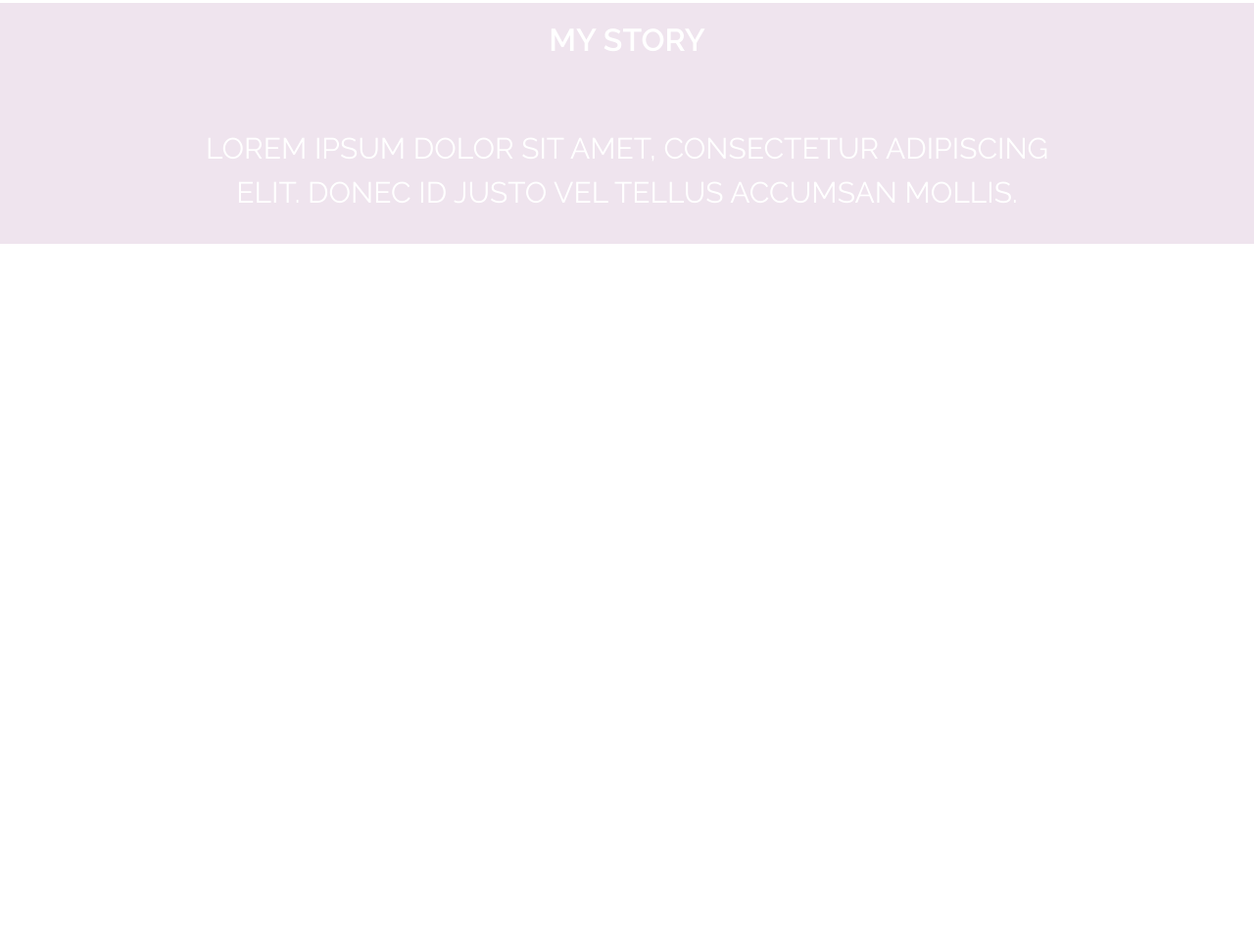
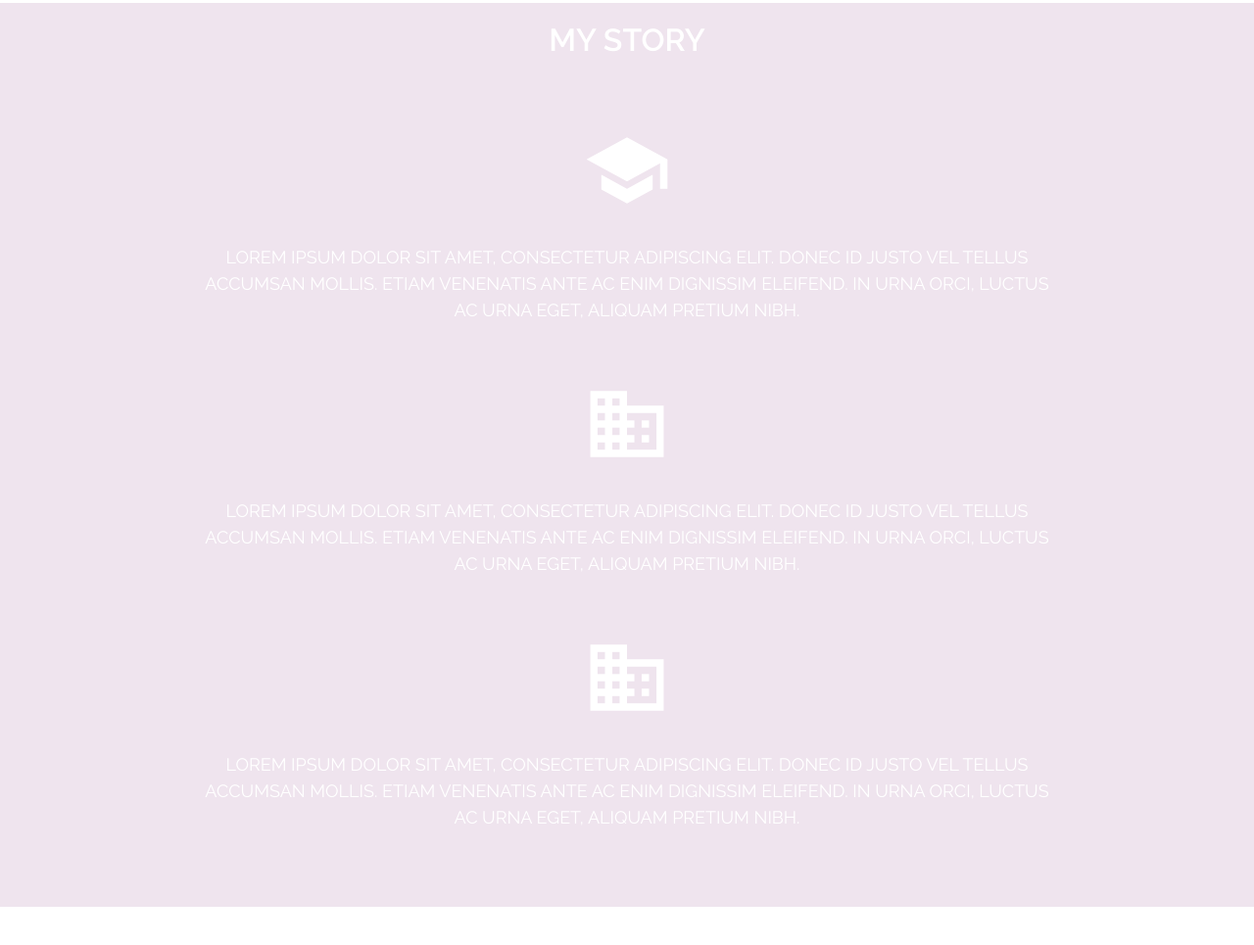
Before and after one commit to nroode/nroode.github.io, a plain HTML site: page index.html in a window 1280 px wide. Shown: the part 1402-2367 px from the top of the page at 98% size. Before the commit the page ends 1751 px from the top, so only its background shows below. Drawn offline with nearby package versions, Linux system fonts and the light colour scheme.

Commit message:
story updated

```diff
--- a/index.html
+++ b/index.html
@@ -53,7 +53,7 @@
 
     <div class="container">
 
-        <div class="section">
+        <div class="section one">
 
             <div class="row">
                 <div id="mainSec">
@@ -91,8 +91,18 @@
                 <div class="col m12">
                     <ul>
                         <li>
-                            <p>Lorem ipsum dolor sit amet, consectetur adipiscing elit. Donec id justo vel tellus accumsan mollis.</p>
+                                <i class="material-icons">school</i>
+                            <p>Lorem ipsum dolor sit amet, consectetur adipiscing elit. Donec id justo vel tellus accumsan mollis. Etiam venenatis ante ac enim dignissim eleifend. In urna orci, luctus ac urna eget, aliquam pretium nibh. </p>
                         </li>
+                        <li>
+                                <i class="material-icons">business</i>
+                            <p>Lorem ipsum dolor sit amet, consectetur adipiscing elit. Donec id justo vel tellus accumsan mollis. Etiam venenatis ante ac enim dignissim eleifend. In urna orci, luctus ac urna eget, aliquam pretium nibh. </p>
+                        </li>
+                        <li>
+                                <i class="material-icons">business</i>
+                            <p>Lorem ipsum dolor sit amet, consectetur adipiscing elit. Donec id justo vel tellus accumsan mollis. Etiam venenatis ante ac enim dignissim eleifend. In urna orci, luctus ac urna eget, aliquam pretium nibh. </p>
+                        </li>
+
                     </ul>
 
                 </div>
@@ -107,6 +117,7 @@
     <script src="https://code.jquery.com/jquery-3.3.1.min.js" integrity="sha256-FgpCb/KJQlLNfOu91ta32o/NMZxltwRo8QtmkMRdAu8="
         crossorigin="anonymous"></script>
     <script src="https://cdnjs.cloudflare.com/ajax/libs/materialize/0.100.2/js/materialize.min.js"></script>
+
     <script>
 
     </script>
--- a/stylesheet.css
+++ b/stylesheet.css
@@ -43,7 +43,7 @@ body {
 
 }
 
-.section .material-icons {
+.section.one .material-icons {
     font-size: 5em;
     /* border: 1px solid rgb(94, 188, 199); */
 
@@ -55,7 +55,7 @@ body {
 
 }
 
-.section .material-icons:hover {
+.section.one .material-icons:hover {
     background-color: rgba(137, 204, 216, 0.719);
 
 
@@ -101,3 +101,19 @@ hr {
     background-color: rgba(226, 206, 225, 0.555);
     color: white;
 }
+
+.section.two p {
+    font-size: 18px;
+}
+
+.section.two li {
+    padding-bottom: 30px;
+    /* background-color:  rgba(226, 206, 225, 0.74); */
+    margin: 10px;
+}
+
+.section.two .material-icons {
+    font-size: 3em;
+    color: white;
+
+}
```
